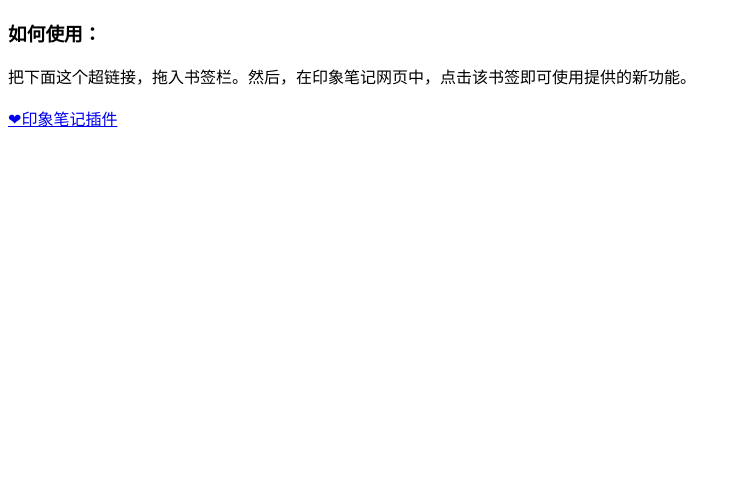
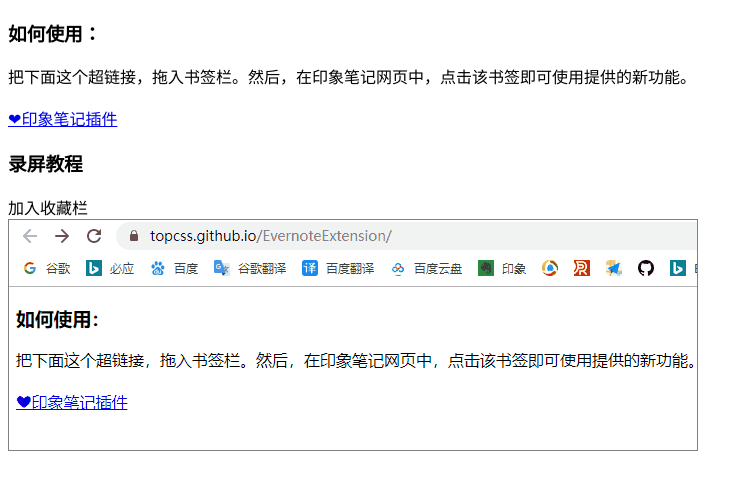
Before and after one commit to topcss/EvernoteExtension, a plain HTML site: page index.html in a window 1280 px wide. Shown: the whole page, without its empty margins (0-753 px from the left). Drawn offline with Linux system fonts and the light colour scheme.

Commit message:
加入收藏栏录屏教程

```diff
--- a/index.html
+++ b/index.html
@@ -17,5 +17,16 @@
       href="javascript:void (function(d) {var e = d.createElement('script');e.byebj=true;e.src = 'https://topcss.github.io/EvernoteExtension/main.js';var b = d.getElementsByTagName('body')[0];b.firstChild ? b.insertBefore(e, b.firstChild) : b.appendChild(e);}(document));"
       >❤印象笔记插件</a
     >
+
+    <h3>
+      录屏教程
+    </h3>
+    加入收藏栏
+    <br />
+    <img
+      src="images/加入收藏.gif"
+      alt="加入收藏栏录屏教程"
+      style="border: 1px solid #808080;"
+    />
   </body>
 </html>
```
Also changed, not shown: images/加入收藏.gif (added), 1 other file.
